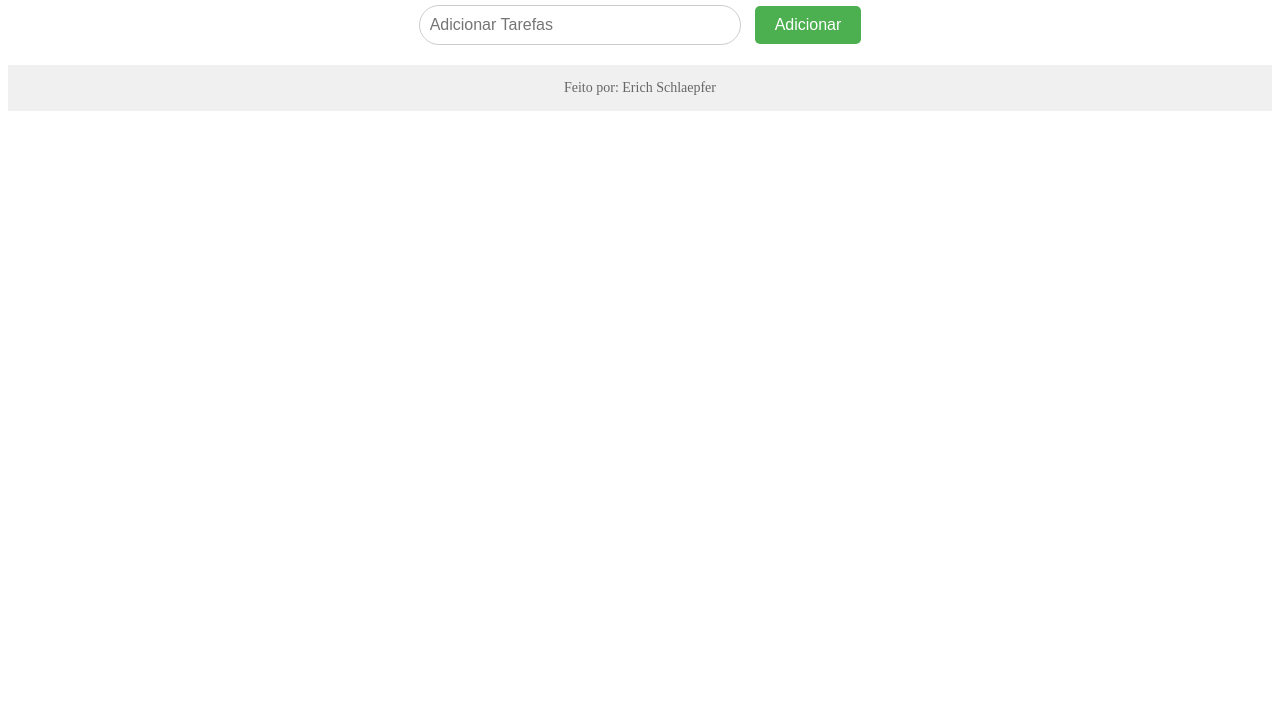
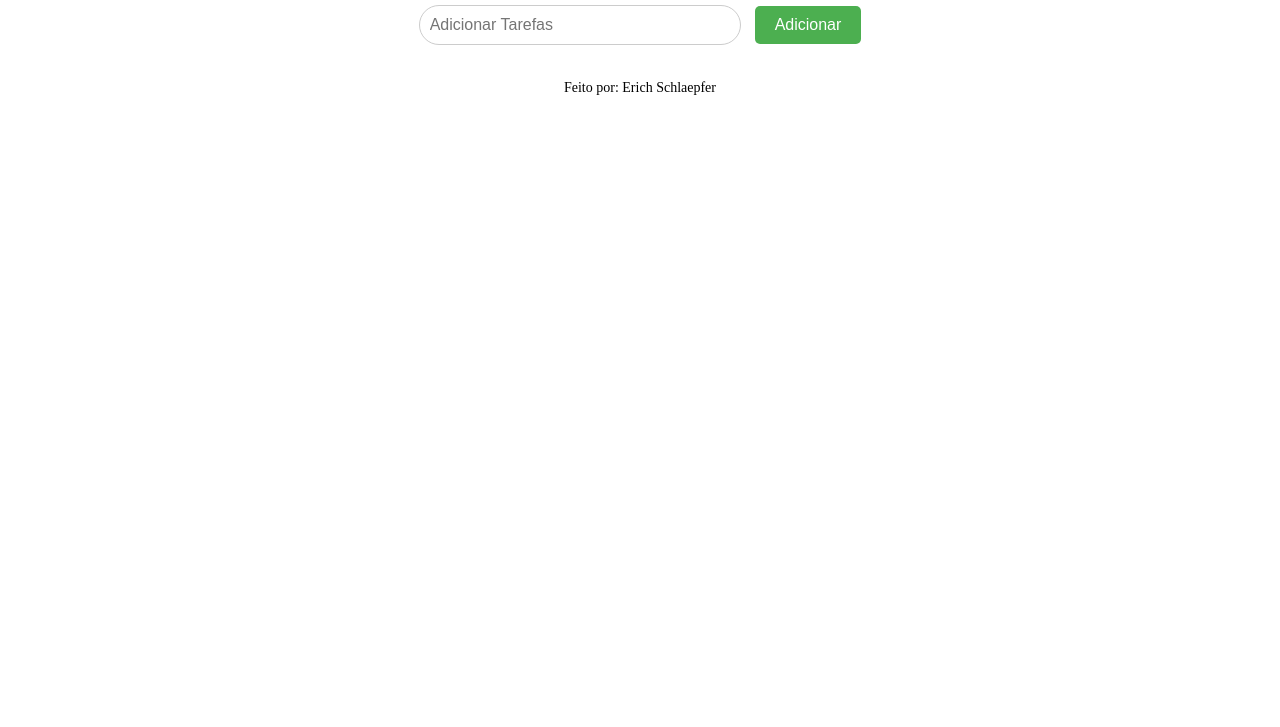
Before and after one commit to erichs890/Projeto-To-Do-List, a plain HTML site: page index.html in a window 1280 px wide. Shown: the part 73-800 px from the top of the page. Drawn offline with Linux system fonts and the light colour scheme.

Commit message:
Add files via upload

```diff
--- a/style.css
+++ b/style.css
@@ -74,7 +74,6 @@ input[type="checkbox"] {
 }
 
 footer {
-    background-color: #f0f0f0;
     padding: 10px;
     text-align: center;
     margin-top: 20px;
@@ -82,7 +81,6 @@ footer {
 
 .credits {
     font-size: 14px;
-    color: #666;
 }
 
 .credits p {
```
